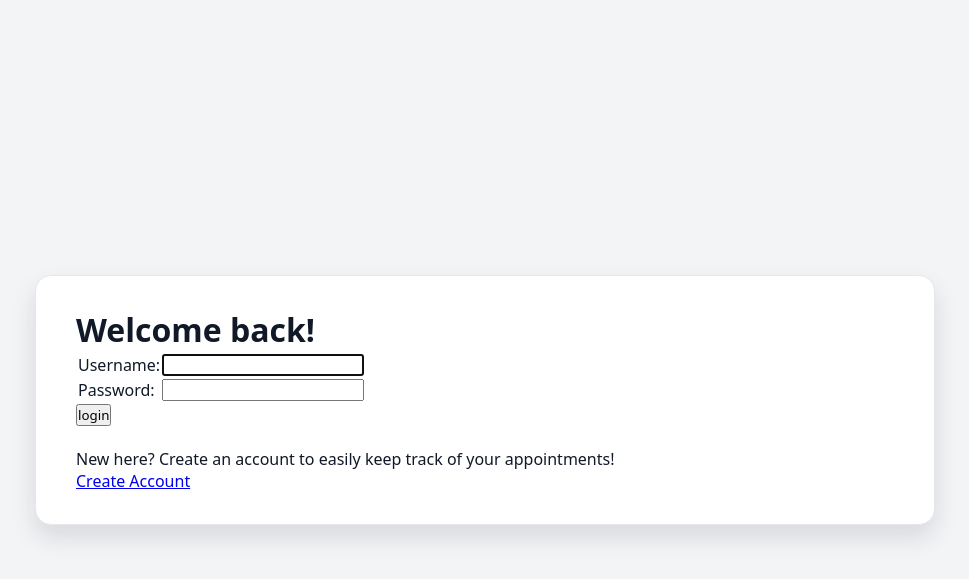
After one commit to acohen220429/SDEV_220_Final_Project_6_Reasons_Why, a Django app: page /accounts/login/ in a window 1280 px wide. The commit adds this page. Shown: the top 579 px of the page, without its empty margins (155-1124 px from the left). Run offline with Django 5.2, Linux system fonts and the light colour scheme.

Commit message:
users can create account, login/logout

```diff
--- a/home/templates/home/index.html
+++ b/home/templates/home/index.html
@@ -33,8 +33,15 @@
             </p>
 
             <p><a class="button" href="{% url 'resources_map' %}">Find Mental Health Clinic {% include './icons/geo-alt.svg' %}</a></p>
+
             {% if user.is_authenticated %}
             <p><a class="button" href="{% url 'appointments_list' %}">View appointments {% include './icons/list-task.svg' %}</a></p>
+
+            <p><a class="button" href="/logout" class="top-menu" style="background: none; border: none;">Logout {% include './icons/person-fill-dash.svg' %}</a></p>
+            {% endif %}
+
+            {% if not user.is_authenticated %}
+            <p><a class="button" href="{% url 'login' %}">Login {% include './icons/person-fill-check.svg' %}</a></p>
             {% endif %}
 
         </section>
--- /dev/null
+++ b/home/templates/registration/login.html
@@ -0,0 +1,29 @@
+{% extends 'home/index.html' %}
+{% block content %}
+<main class="container">
+    {% if form.errors %}
+    <p>Your username or password is incorrect. Please try again.</p>
+    {% endif %}
+
+    <h1>Welcome back!</h1>
+    <form method="post" action="{% url 'login' %}">
+        {% csrf_token %}
+        <table>
+            <tr>
+                <td>{{ form.username.label_tag }}</td>
+                <td>{{ form.username }}</td>
+            </tr>
+            <tr>
+                <td>{{ form.password.label_tag }}</td>
+                <td>{{ form.password }}</td>
+            </tr>
+        </table>
+        <input type="submit" value="login">
+        <input type="hidden" name="next" value="{{ next }}">
+    </form>
+    <br>
+    <p>New here? Create an account to easily keep track of your appointments!</p>
+    <a href="/signup">Create Account</a>
+
+</main>
+{% endblock %}
--- a/six_reasons_why/settings.py
+++ b/six_reasons_why/settings.py
@@ -128,3 +128,5 @@ STATICFILES_DIRS = [
 # https://docs.djangoproject.com/en/5.2/ref/settings/#default-auto-field
 
 DEFAULT_AUTO_FIELD = "django.db.models.BigAutoField"
+
+LOGIN_REDIRECT_URL = "/"
--- a/six_reasons_why/urls.py
+++ b/six_reasons_why/urls.py
@@ -16,7 +16,8 @@ Including another URLconf
 """
 from django.contrib import admin
 from django.urls import path
-from home.views import index, appointments_list, appointment_detail, appointment_create, appointment_edit, appointment_delete, resources_map
+from home.views import index, appointments_list, appointment_detail, appointment_create, appointment_edit, appointment_delete, resources_map, logout_view, SignUpView
+from django.contrib.auth import views
 
 urlpatterns = [
     path("admin/", admin.site.urls),
@@ -26,6 +27,8 @@ urlpatterns = [
     path("appointments/new/", appointment_create, name="appointment_create"),
     path("appointments/<int:pk>/edit/", appointment_edit, name="appointment_edit"),
     path("appointments/<int:pk>/delete/", appointment_delete, name="appointment_delete"),
-
+    path("accounts/login/", views.LoginView.as_view(), name="login"),
     path("map/", resources_map, name="resources_map"),
+    path("logout/", logout_view, name="logout"),
+    path("signup/", SignUpView.as_view(), name="signup"),
 ]
```
Also changed, not shown: home/templates/registration/signup.html (added, +14 -0 lines), home/views.py (+13 -0 lines), db.sqlite3, home/templates/home/icons/person-fill-check.svg (added), home/templates/home/icons/person-fill-dash.svg (added).
